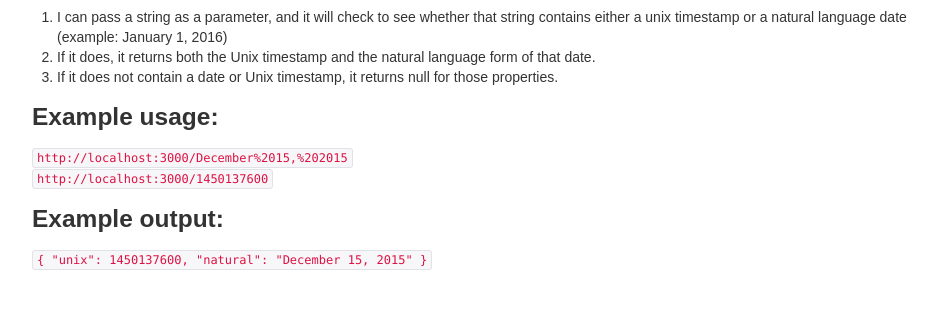
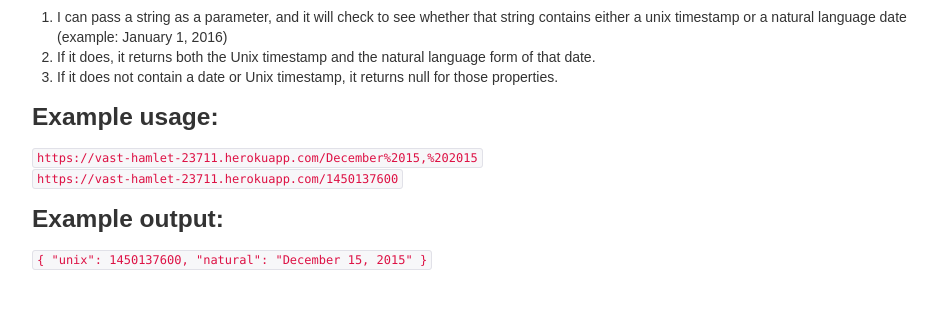
Before and after one commit to mona87/timestamp, a website: page client/index.html in a window 1280 px wide. Shown: the part 123-432 px from the top of the page, without its empty margins (138-1075 px from the left). Drawn offline with Linux system fonts and the light colour scheme.

Commit message:
change addr

```diff
--- a/client/index.html
+++ b/client/index.html
@@ -23,8 +23,8 @@
       </ol>
     <div>
        <h3> Example usage:</h3>
-<code>http://localhost:3000/December%2015,%202015</code><br/>
-<code>http://localhost:3000/1450137600</code>
+<code>https://vast-hamlet-23711.herokuapp.com/December%2015,%202015</code><br/>
+<code>https://vast-hamlet-23711.herokuapp.com/1450137600</code>
 <h3>Example output:</h3>
 <code>{ "unix": 1450137600, "natural": "December 15, 2015" }</code>
     </div>
```
